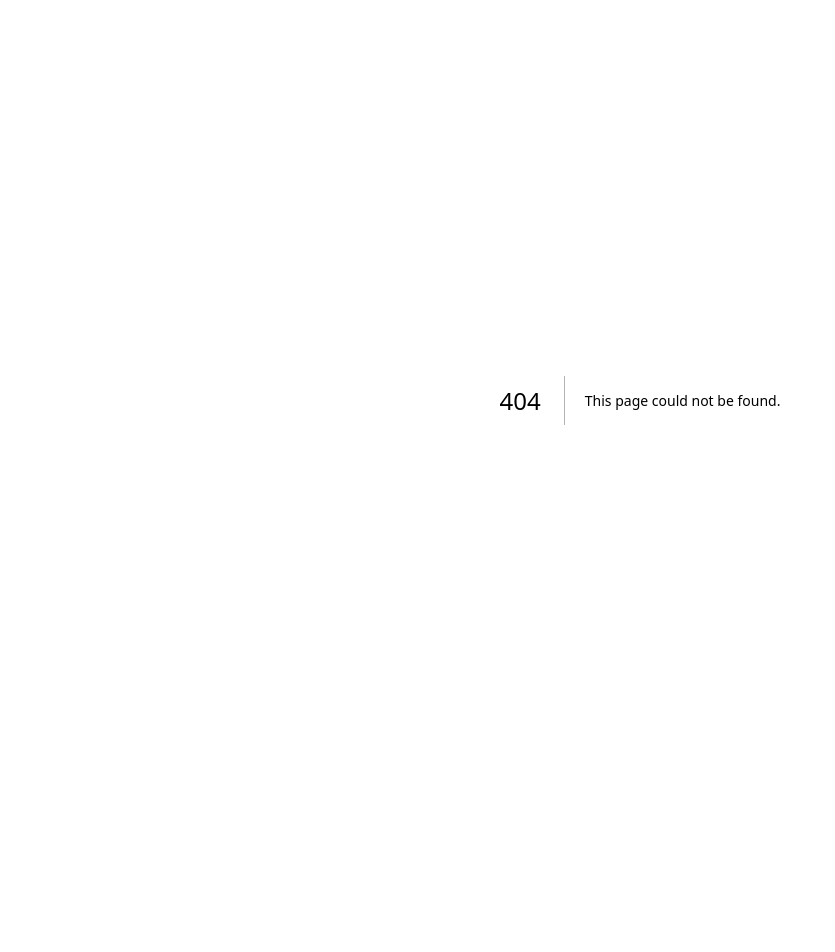
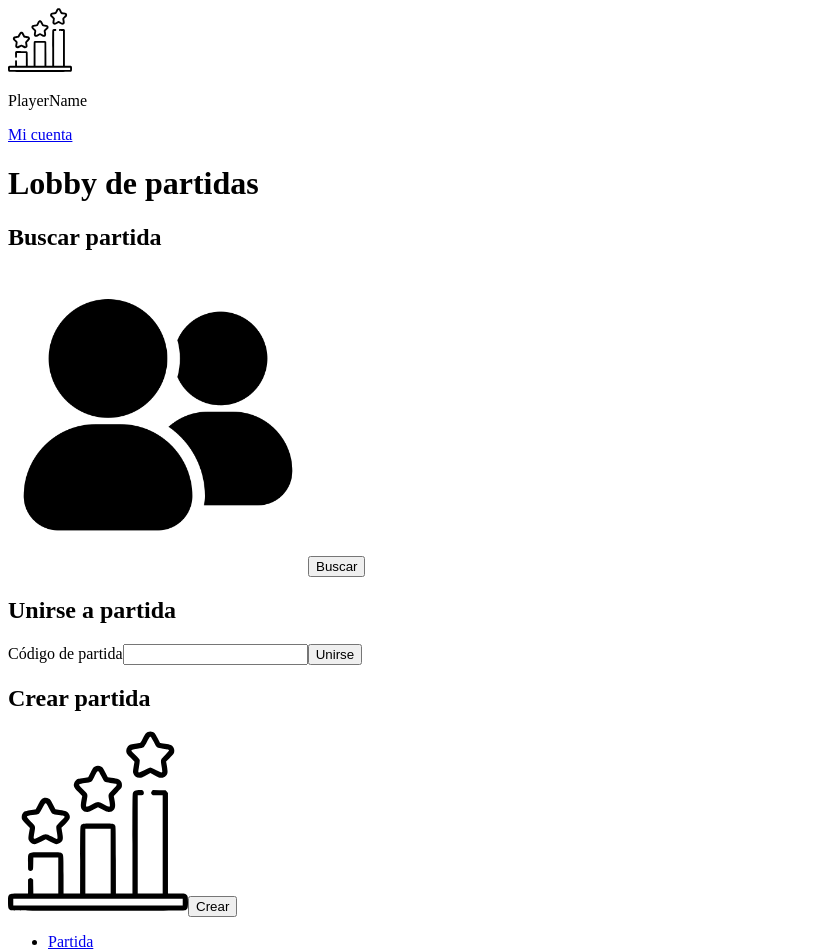
Before and after one commit to Jason-Montenegro/proyecto-C12989-C4F588-C4H386, a Next.js app in the folder frontend/: page /lobby in a window 1280 px wide. Before the commit this address had no page. Shown: the top 952 px of the page, without its empty margins (0-835 px from the left). Before the commit the page ends 800 px from the top, so only its background shows below. Built offline with nearby package versions, Linux system fonts and the light colour scheme.

Commit message:
feat: add about us and lobby pages

```diff
--- a/frontend/src/app/components/HeaderNav.tsx
+++ b/frontend/src/app/components/HeaderNav.tsx
@@ -16,6 +16,9 @@ export default function HeaderNav() {
         <li>
           <Link href="/play">Jugar ahora</Link>
         </li>
+        <li>
+          <Link href="/lobby">Ir al lobby</Link>
+        </li>
       </ul>
     </nav>
   );
--- /dev/null
+++ b/frontend/src/app/lobby/page.tsx
@@ -0,0 +1,74 @@
+import Link from "next/link";
+import Image from "next/image";
+import icon from "@/../public/icon.svg";
+import group from "@/../public/group.png";
+
+export default function LobbyPage() {
+  return (
+    <>
+      <header>
+        <Link href="/">
+          <Image src={icon} alt="Hurry to the Top" width={64} height={64} />
+        </Link>
+        <p>PlayerName</p>
+        <nav aria-label="Cuenta del jugador">
+          <Link href="/login">Mi cuenta</Link>
+        </nav>
+      </header>
+
+      <main>
+        <h1>Lobby de partidas</h1>
+
+        <section>
+          <h2>Buscar partida</h2>
+          <Image
+            src={group}
+            alt="Grupo de jugadores"
+            width={300}
+            height={300}
+          />
+          <button type="button">Buscar</button>
+        </section>
+
+        <section>
+          <h2>Unirse a partida</h2>
+          <form action="#" method="get">
+            <label htmlFor="codigo-partida">Código de partida</label>
+            <input
+              type="text"
+              id="codigo-partida"
+              name="codigo-partida"
+              required
+            />
+            <button type="submit">Unirse</button>
+          </form>
+        </section>
+
+        <section>
+          <h2>Crear partida</h2>
+          <Image
+            src={icon}
+            alt="Logo de Hurry to the Top"
+            width={180}
+            height={180}
+          />
+          <button type="button">Crear</button>
+        </section>
+      </main>
+
+      <footer>
+        <nav aria-label="Navegación del lobby">
+          <ul>
+            <li>
+              <Link href="/lobby">Partida</Link>
+            </li>
+            <li>
+              <Link href="/">Inicio</Link>
+            </li>
+            <li>Buzón</li>
+          </ul>
+        </nav>
+      </footer>
+    </>
+  );
+}
```
Also changed, not shown: frontend/src/app/(main)/about/page.tsx (added, +40 -0 lines).
